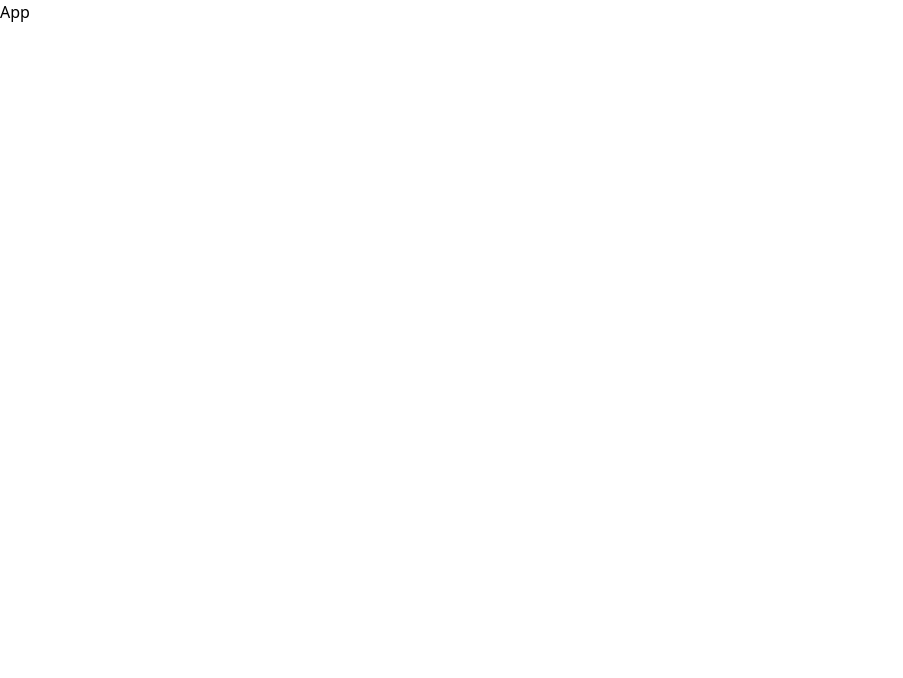
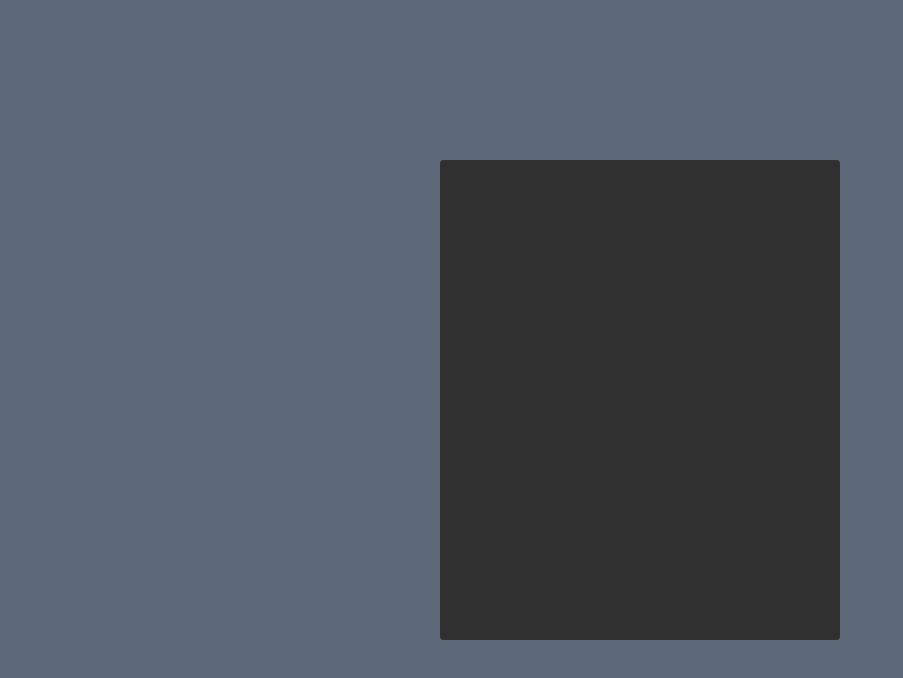
Before and after one commit to eobcre/stop-watch, a React (Vite) app: page / in a window 1280 px wide. Shown: the top 678 px of the page, without its empty margins (0-903 px from the left). Built offline with nearby package versions, Linux system fonts and the light colour scheme.

Commit message:
background styled

```diff
--- a/src/App.tsx
+++ b/src/App.tsx
@@ -1,5 +1,9 @@
 const App = () => {
-  return <div>App</div>;
+  return (
+    <div className='flex justify-center items-center bg-[#5C6877] h-screen'>
+      <div className='bg-[#303030] rounded w-[400px] h-[480px]'></div>
+    </div>
+  );
 };
 
 export default App;
```
